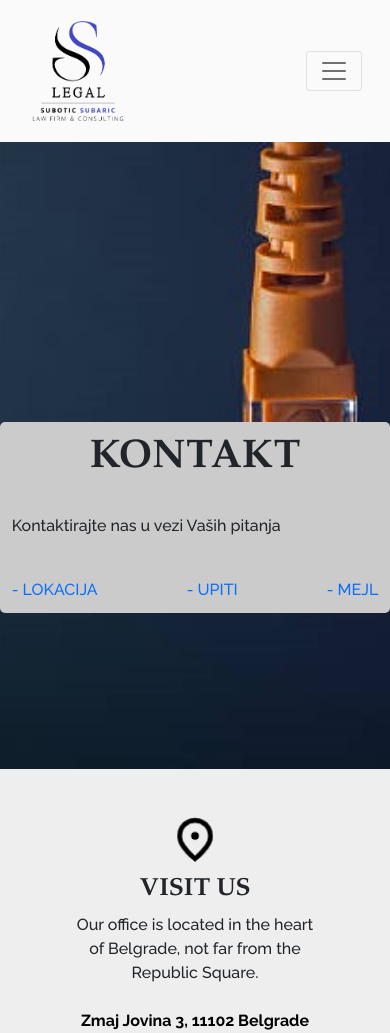
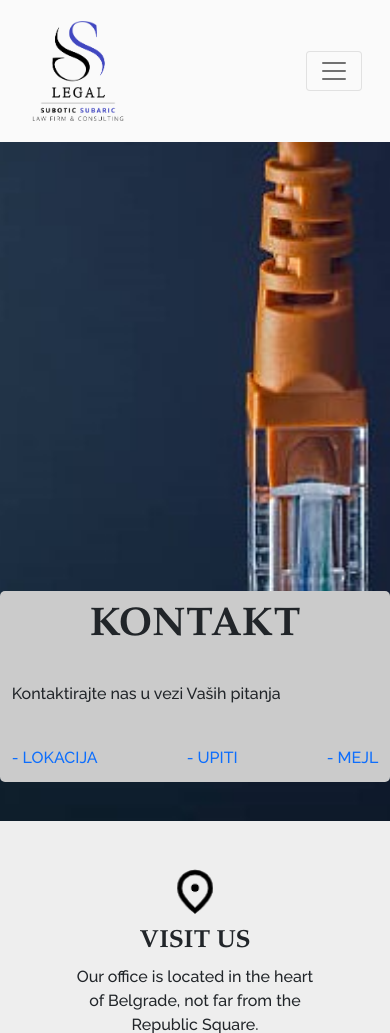
Before and after one commit to Rakoje/SubLegal, a PHP site: page /contact/contact.php in a window 390 px wide. Shown: the top 1033 px of the page. Run offline with PHP 8.4, Linux system fonts and the light colour scheme.

Commit message:
Minor detail work

```diff
--- a/PHP_PROJECT/contact/contact.php
+++ b/PHP_PROJECT/contact/contact.php
@@ -31,7 +31,7 @@ if ($language == "rs") {
 ?>
 
 <div class="row contact-bg" style="margin: 0">
-    <div class="col-sm-12 home-box-text">
+    <div class="col-sm-12 expertise-box-text">
         <div class="text-center"><h1>KONTAKT</h1></div>
         <br>
         <p>Kontaktirajte nas u vezi Vaših pitanja</p>
--- a/PHP_PROJECT/css/main_style.css
+++ b/PHP_PROJECT/css/main_style.css
@@ -298,6 +298,15 @@ footer a:hover {
     margin: 70vh 40vw 10vw;
 }
 
+.expertise-box-text{
+    max-width: 600px;
+    padding: 3vw;
+    background-color: #cbcbcb;
+    animation: slideIn 1s ease;
+    border-radius: 5px;
+    margin: 35vh 10vw 15vw;
+}
+
 @media screen and (min-width: 1030px) {
     /* On desktop, move the background image 25% to the right */
     .home-bg{
@@ -357,6 +366,10 @@ footer a:hover {
     .tax-box-text,
     .intellectual-box-text{
         margin: 50vh 0 40vw;
+    }
+
+    .expertise-box-text{
+        margin: 70vh 0 10vw;
     }
 
     .navbar{
--- a/PHP_PROJECT/practice_area/expertise.php
+++ b/PHP_PROJECT/practice_area/expertise.php
@@ -12,7 +12,7 @@ if ($language == "rs") {
 ?>
 
 <div class="row expertise-bg" style="margin: 0">
-    <div class="col-sm-12 home-box-text">
+    <div class="col-sm-12 expertise-box-text">
         <div class="text-center"><h1>EKSPERTIZA</h1></div>
         <br>
         <div>
--- a/PHP_PROJECT/practice_area/real_estate.php
+++ b/PHP_PROJECT/practice_area/real_estate.php
@@ -14,7 +14,7 @@ if ($language == "rs") {
 <div class="row real-estate-bg" style="margin: 0">
     <img src="../assets/realEstate.jpg" alt="" class="real-estate-img">
     <div class="col-sm-12 real-estate-box-text">
-        <div class="text-center"><h1>NEPOKRETNOST I GRADNJA</h1></div>
+        <div class="text-center"><h1>NEPOKRETNOSTI I GRADNJA</h1></div>
         <br>
         <div>
             SubLegal poseduje široko iskustvo u oblasti nekretinina i gradnje u Republici Srbiji i Crnoj Gori, sa
```
